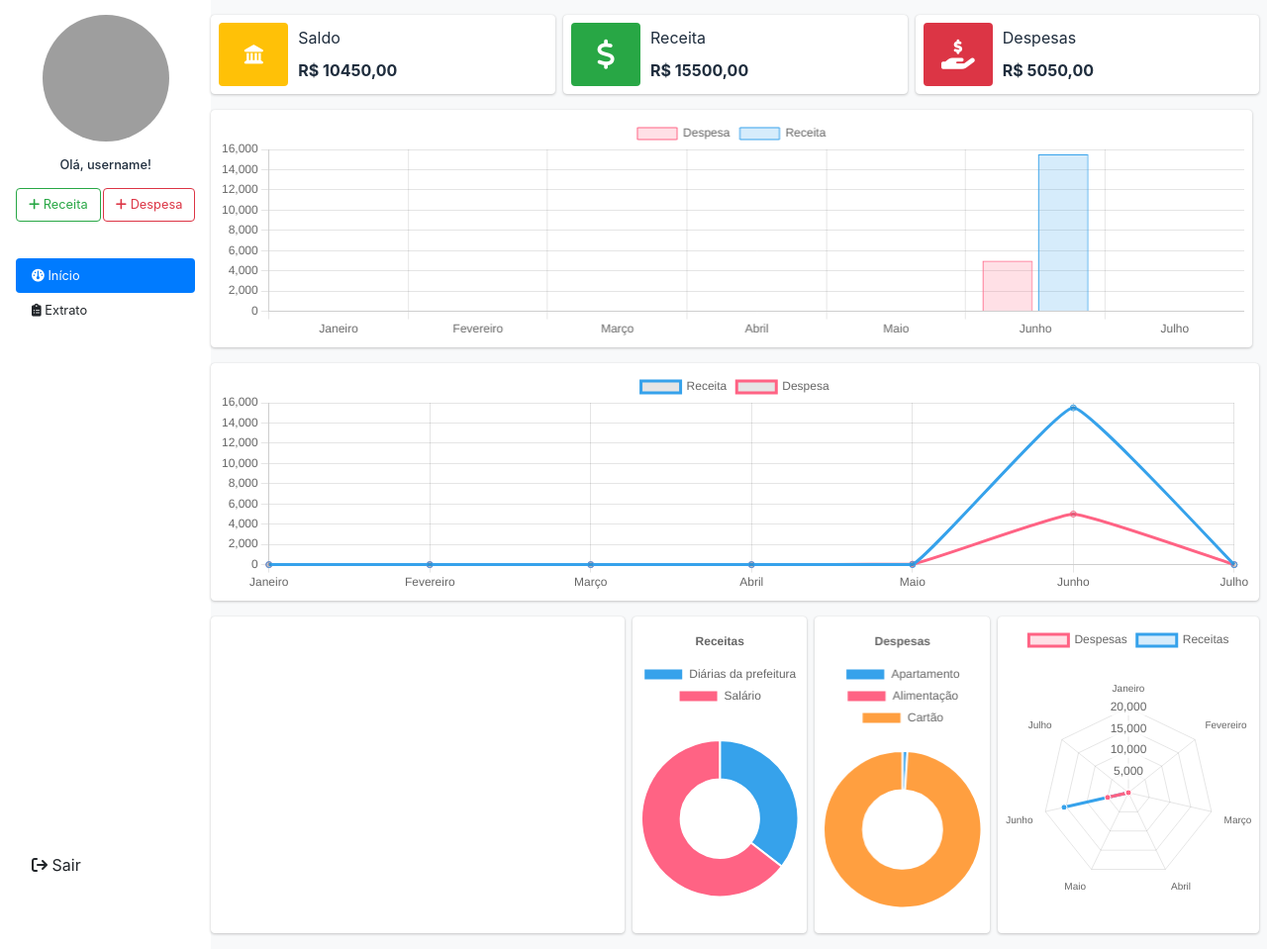
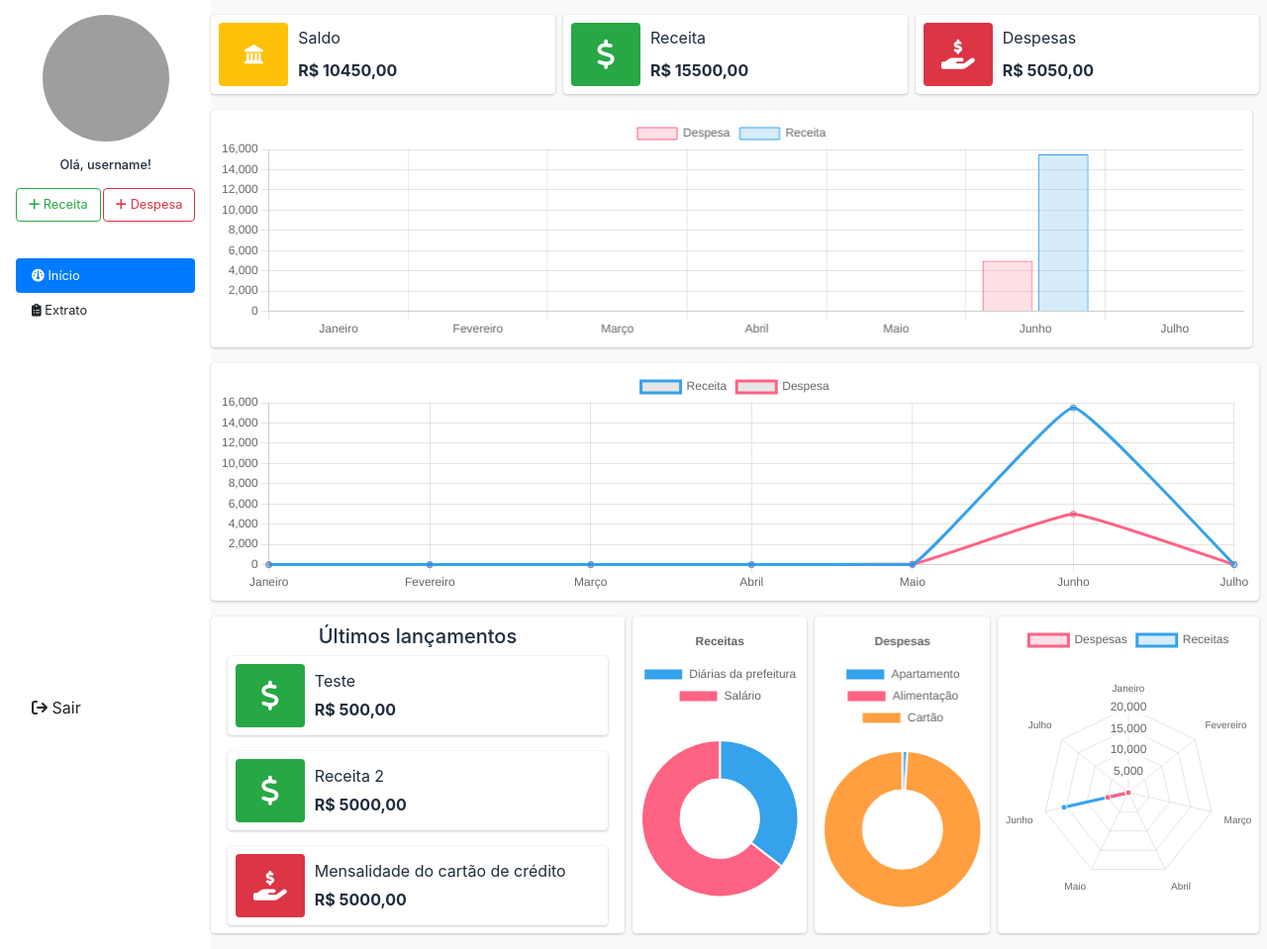
Before and after one commit to ifpi-picos/finance-management, a Django app: page /dashboard in a window 1280 px wide. Shown: the part 57-1016 px from the top of the page at 99% size. Run offline with Django 4.2, Linux system fonts and the light colour scheme; data comes from the database, SQL or seed files in the repository; both versions use the stored data as it was after the commit; some libraries are stand-ins or nearby versions; grey boxes are pictures that could not be loaded.

Commit message:
Atualizações e otimizações

```diff
--- a/financeapp/models.py
+++ b/financeapp/models.py
@@ -29,6 +29,7 @@ class Earnings(models.Model):
     date = models.DateField(verbose_name='Data')
     recurrence = models.BooleanField(default=False, verbose_name='Recorrência')
     category = models.ForeignKey(CategoryEarnings, on_delete=models.CASCADE, verbose_name='Categoria')
+    type = models.CharField(max_length=15, verbose_name='Tipo', default='earning')
 
     def __str__(self):
         return self.description
@@ -44,6 +45,7 @@ class Expenses(models.Model):
     date = models.DateField(verbose_name='Data')
     recurrence = models.BooleanField(default=False, verbose_name='Despesa recorrente')
     category = models.ForeignKey(CategoryExpenses, on_delete=models.CASCADE, verbose_name='Categoria')
+    type = models.CharField(max_length=100, verbose_name='Tipo', default='expense')
 
     def __str__(self):
         return self.description
--- a/financeapp/static/css/dashboard.css
+++ b/financeapp/static/css/dashboard.css
@@ -50,3 +50,10 @@
     align-items: center;
 
 }
+
+/* Ultimos lançamentos */
+.info-box::-webkit-scrollbar {
+  width: 0;
+  height: 0;
+  background-color: #F5F5F5;
+}
--- a/financeapp/static/css/main.css
+++ b/financeapp/static/css/main.css
@@ -13,7 +13,7 @@
 /* sidebar */
 
 .sidebar {
-    height: calc(100vh - 56px);
+    max-height: calc(100vh - 56px) !important;
 }
 
 hr {
--- a/financeapp/templates/financeapp/dashboard.html
+++ b/financeapp/templates/financeapp/dashboard.html
@@ -56,8 +56,29 @@
       </div>
     </div>
     <div class="row d-flex">
-      <div class="col info-box bg-white mr-2 flex-grow-1" style="height: 40vh;">
-
+      <div class="col info-box bg-white mr-2 pl-4 pr-4 pb-4 pt-2" style="height: 40vh; overflow-y: auto;">
+        <div class="row">
+          <div class="col">
+            <h5 class="text-center">Últimos lançamentos</h5>
+          </div>
+          {% for earning_and_expense in earnings_and_expenses %}
+          <div class="col-auto info-box bg-white mr-2">
+            {% if earning_and_expense.type == 'earning' %}
+            <span class="info-box-icon bg-success">
+              <i class="fas fa-dollar-sign" style="color: white;"></i>
+            </span>
+            {% else %}
+            <span class="info-box-icon bg-danger">
+              <i class="fas fa-hand-holding-usd" style="color: white;"></i>
+            </span>
+            {% endif %}
+            <div class="info-box-content">
+              <span class="info-box-text">{{ earning_and_expense.description }}</span>
+              <span class="info-box-number mt-0">R$ {{ earning_and_expense.value }}</span>
+            </div>
+          </div>
+          {% endfor %}
+        </div>
       </div>
       <div class="col-2 info-box bg-white mr-2" style="height: 40vh;">
         <canvas id="doughnutChartEarnings" class="chart"></canvas>
--- a/financeapp/templates/financeapp/includes/modal-edit.html
+++ b/financeapp/templates/financeapp/includes/modal-edit.html
@@ -9,7 +9,7 @@
                     <h6 class="modal-title-md" id="modalUpdateEarning{{ earning.id }}Label">Editar Receita</h6>
                 </div>
                 <div class="modal-body">
-                    <div class="container-fluid">
+                    <div class="container">
                         <div class="row form-group">
                             <div class="col">
                                 <!-- Descrição -->
@@ -83,7 +83,7 @@
                     <h6 class="modal-title-md" id="modalUpdateExpense{{ expense.id }}Label">Editar Despesa</h6>
                 </div>
                 <div class="modal-body">
-                    <div class="container-fluid">
+                    <div class="container">
                         <div class="row form-group">
                             <div class="col">
                                 <!-- Descrição -->
--- a/financeapp/templates/financeapp/includes/modal-index.html
+++ b/financeapp/templates/financeapp/includes/modal-index.html
@@ -6,7 +6,7 @@
                 <h6 class="modal-title-md" id="ModalLabelRevenue">Adicionar Receita</h6>
             </div>
             <div class="modal-body">
-                <div class="container-fluid">
+                <div class="container">
                     <form action="{% url 'financeapp:createearnings' %}" method="post" id="form-revenue">
                         {% csrf_token %}
                         <div class="row form-group">
@@ -104,7 +104,7 @@
                 <h6 class="modal-title-md" id="ModalLabelExpense">Adicionar Despesa</h6>
             </div>
             <div class="modal-body">
-                <div class="container-fluid">
+                <div class="container">
                     <form action="{% url 'financeapp:createexpenses' %}" method="post" id="form-expense">
                         {% csrf_token %}
                         <div class="row form-group">
--- a/financeapp/views.py
+++ b/financeapp/views.py
@@ -116,6 +116,8 @@ class DashboardApp(ListView):
         earnings = Earnings.objects.filter(date__range=[start_date, end_date])
         expenses = Expenses.objects.filter(date__range=[start_date, end_date])
 
+        context['earnings_and_expenses'] = earnings.union(expenses).order_by('-date')
+
         if self.request.method == 'GET':
             filters_category_earnings = self.request.GET.getlist('categoryEarnings')
             filters_category_expenses = self.request.GET.getlist('categoryExpenses')
@@ -198,8 +200,8 @@ class ExtractApp(ListView):
                 earnings = earnings.filter(date__lte=end_date)
                 expenses = expenses.filter(date__lte=end_date)
 
-        context['earnings'] = earnings
-        context['expenses'] = expenses
+        context['earnings'] = earnings.order_by('-date')
+        context['expenses'] = expenses.order_by('-date')
 
         return context
 
```
Also changed, not shown: db.sqlite3, financeapp/migrations/0004_earnings_type_expenses_type.py (added).
